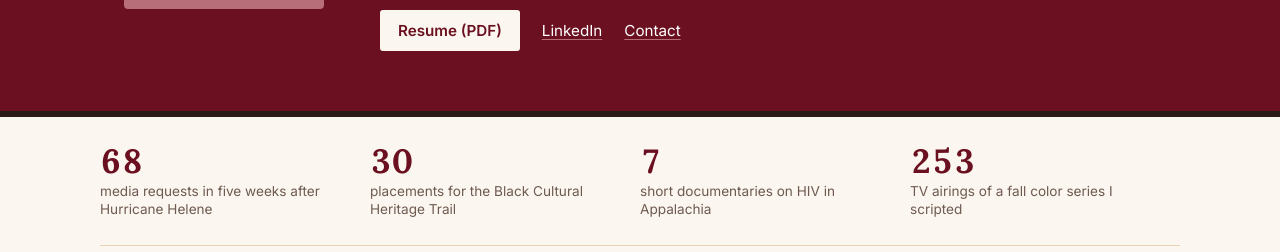
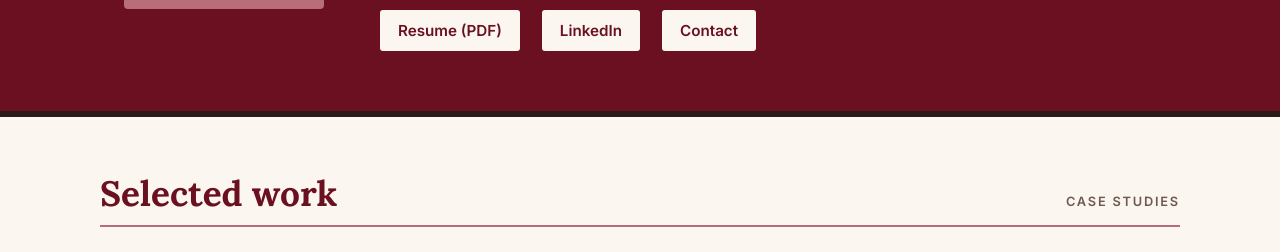
Before and after one commit to mpoandl-coder/portfolio, a plain HTML site: page index.html in a window 1280 px wide. Shown: the part 309-561 px from the top of the page. Drawn offline with Linux system fonts and the light colour scheme; grey boxes are pictures that could not be loaded.

Commit message:
Remove stats bar; make header links buttons
Co-Authored-By: Claude Opus 5.5 <noreply@anthropic.com>
Claude-Session: https://claude.ai/code/session_01A33Rns2K1LmYtUQLVL4gwL

```diff
--- a/index.html
+++ b/index.html
@@ -204,22 +204,14 @@
       <p class="sub">12 years in communications for mission-driven organizations, from HIV services to arts advocacy to a city's recovery after Hurricane Helene.</p>
       <div class="links">
         <a class="btn" href="assets/Mickey_Poandl_Resume.pdf">Resume (PDF)</a>
-        <a href="https://www.linkedin.com/in/mickey-poandl">LinkedIn</a>
-        <a href="#contact">Contact</a>
+        <a class="btn" href="https://www.linkedin.com/in/mickey-poandl">LinkedIn</a>
+        <a class="btn" href="#contact">Contact</a>
       </div>
     </div>
   </div>
 </header>
 
 <main>
-  <div class="wrap">
-    <ul class="stats" aria-label="At a glance">
-      <li><b>68</b><span>media requests in five weeks after Hurricane Helene</span></li>
-      <li><b>30</b><span>placements for the Black Cultural Heritage Trail</span></li>
-      <li><b>7</b><span>short documentaries on HIV in Appalachia</span></li>
-      <li><b>253</b><span>TV airings of a fall color series I scripted</span></li>
-    </ul>
-  </div>
 
   <section class="section" id="work" aria-labelledby="work-h">
     <div class="wrap">
```
